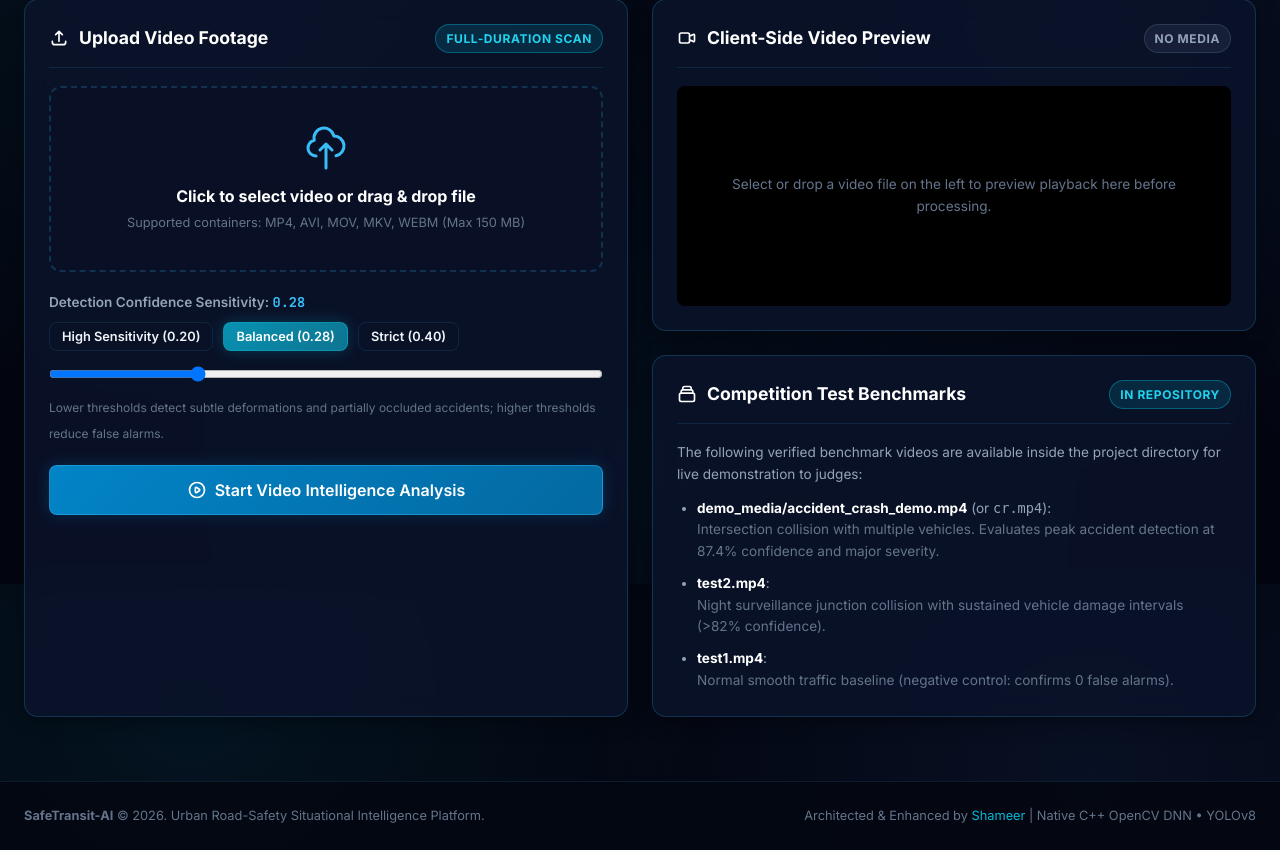
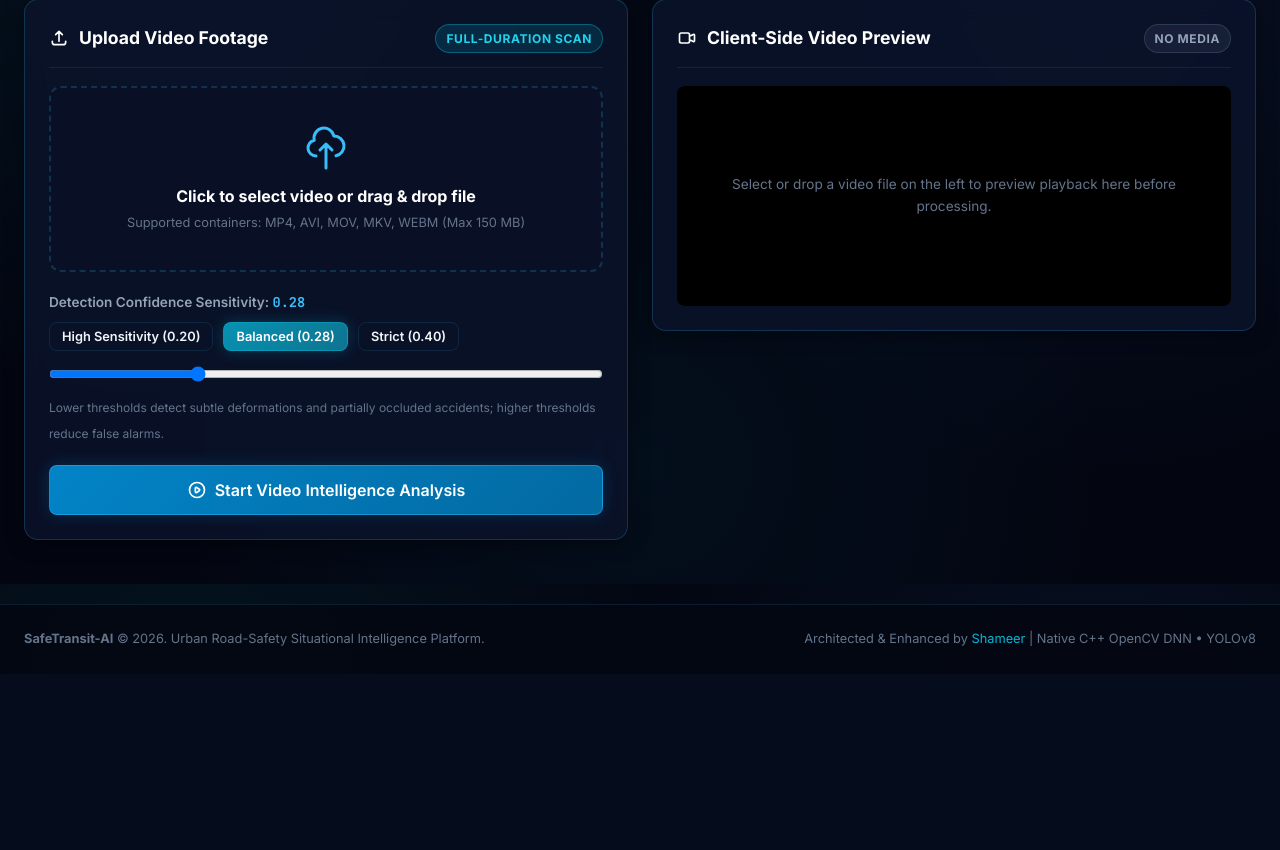
Before and after one commit to Shameer28tm/safetransit-ai, a Flask app: page /upload in a window 1280 px wide. Shown: the part 216-1066 px from the top of the page. After the commit the page ends 862 px from the top, so only its background shows below. Run offline with Flask 3, Linux system fonts and the light colour scheme; the visitor is signed in with stand-in values (Sample User, id 1).

Commit message:
Refine SafeTransit accident response and light operations UI

```diff
--- a/templates/upload.html
+++ b/templates/upload.html
@@ -70,9 +70,9 @@
         <div id="processing-overlay" style="display: none; margin-top: 20px; background: rgba(15, 23, 42, 0.7); border: 1px solid var(--border-highlight); border-radius: 8px; padding: 20px; text-align: center;">
             <div style="font-size: 1.5rem; margin-bottom: 8px;">⏳</div>
             <h4 style="color: var(--accent-electric); margin-bottom: 6px;">Processing Video Across Full Duration...</h4>
-            <p style="font-size: 0.85rem; color: var(--text-secondary); line-height: 1.5;">
-                Executing OpenCV DNN inference, letterboxing, coalescing incident intervals, estimating scene severity, and rendering bounding box evidence.
-            </p>
+            <p id="analysis-stage" style="font-size: 0.85rem; color: var(--text-secondary); line-height: 1.5;">Scanning video frames, tracking collision candidates, building the annotated output and preparing evidence.</p>
+            <div class="progress-track"><div id="analysis-progress-bar" class="progress-fill"></div></div>
+            <div class="progress-meta"><span id="analysis-progress-label">Preparing analysis…</span><span id="analysis-frame-count">0 frames</span></div>
         </div>
     </div>
 
@@ -89,41 +89,13 @@
             </div>
 
             <div style="background: #000000; border-radius: 8px; overflow: hidden; min-height: 220px; display: flex; align-items: center; justify-content: center;">
-                <video id="client-preview-player" controls style="width: 100%; display: none; max-height: 280px;"></video>
+                <video id="client-preview-player" controls playsinline preload="metadata" style="width: 100%; display: none; max-height: 520px; aspect-ratio: 16 / 9; object-fit: contain;"></video>
                 <div id="preview-placeholder" style="color: var(--text-muted); font-size: 0.85rem; text-align: center; padding: 20px;">
                     Select or drop a video file on the left to preview playback here before processing.
                 </div>
             </div>
         </div>
 
-        <!-- Pre-Loaded Benchmark Footage Reference -->
-        <div class="card">
-            <div class="card-header">
-                <h3 class="card-title">
-                    <svg width="20" height="20" fill="none" stroke="currentColor" viewBox="0 0 24 24"><path stroke-linecap="round" stroke-linejoin="round" stroke-width="2" d="M19 11H5m14 0a2 2 0 012 2v6a2 2 0 01-2 2H5a2 2 0 01-2-2v-6a2 2 0 012-2m14 0V9a2 2 0 00-2-2M5 11V9a2 2 0 012-2m0 0V5a2 2 0 012-2h6a2 2 0 012 2v2M7 7h10"/></svg>
-                    Competition Test Benchmarks
-                </h3>
-                <span class="badge badge-cyan">In Repository</span>
-            </div>
-
-            <div style="font-size: 0.85rem; color: var(--text-secondary); line-height: 1.6;">
-                <p style="margin-bottom: 12px;">The following verified benchmark videos are available inside the project directory for live demonstration to judges:</p>
-                <ul style="padding-left: 20px; margin: 0; display:flex; flex-direction:column; gap:10px;">
-                    <li>
-                        <strong style="color:var(--text-pure);">demo_media/accident_crash_demo.mp4</strong> (or <code>cr.mp4</code>):<br>
-                        <span style="color:var(--text-muted);">Intersection collision with multiple vehicles. Evaluates peak accident detection at 87.4% confidence and major severity.</span>
-                    </li>
-                    <li>
-                        <strong style="color:var(--text-pure);">test2.mp4</strong>:<br>
-                        <span style="color:var(--text-muted);">Night surveillance junction collision with sustained vehicle damage intervals (>82% confidence).</span>
-                    </li>
-                    <li>
-                        <strong style="color:var(--text-pure);">test1.mp4</strong>:<br>
-                        <span style="color:var(--text-muted);">Normal smooth traffic baseline (negative control: confirms 0 false alarms).</span>
-                    </li>
-                </ul>
-            </div>
-        </div>
     </div>
 </div>
 {% endblock %}
@@ -138,6 +110,9 @@ const fileSize = document.getElementById('selected-file-size');
 const previewPlayer = document.getElementById('client-preview-player');
 const previewPlaceholder = document.getElementById('preview-placeholder');
 const previewBadge = document.getElementById('preview-badge');
+const analysisForm = document.getElementById('upload-form');
+let activePreviewUrl = null;
+let pollTimer = null;
 
 // Drag and drop event handling
 ['dragenter', 'dragover'].forEach(eventName => {
@@ -174,8 +149,10 @@ function handleFileSelect(input) {
         fileBadge.style.display = 'block';
 
         // Load preview
-        const fileUrl = URL.createObjectURL(file);
-        previewPlayer.src = fileUrl;
+        if (activePreviewUrl) URL.revokeObjectURL(activePreviewUrl);
+        activePreviewUrl = URL.createObjectURL(file);
+        previewPlayer.src = activePreviewUrl;
+        previewPlayer.load();
         previewPlayer.style.display = 'block';
         previewPlaceholder.style.display = 'none';
         previewBadge.innerText = 'Loaded';
@@ -187,7 +164,10 @@ function clearSelectedFile() {
     fileInput.value = '';
     fileBadge.style.display = 'none';
     previewPlayer.pause();
-    previewPlayer.src = '';
+    previewPlayer.removeAttribute('src');
+    previewPlayer.load();
+    if (activePreviewUrl) URL.revokeObjectURL(activePreviewUrl);
+    activePreviewUrl = null;
     previewPlayer.style.display = 'none';
     previewPlaceholder.style.display = 'block';
     previewBadge.innerText = 'No Media';
@@ -203,16 +183,59 @@ function updateThresholdLabel(val) {
     document.getElementById('threshold-val').innerText = parseFloat(val).toFixed(2);
 }
 
-function handleFormSubmit(e) {
+async function handleFormSubmit(e) {
+    e.preventDefault();
     if (!fileInput.files || fileInput.files.length === 0) {
         alert("Please select a video file first.");
-        e.preventDefault();
         return false;
     }
-    document.getElementById('btn-analyze').disabled = true;
-    document.getElementById('btn-analyze').innerHTML = `⏳ Analyzing Video Frames...`;
-    document.getElementById('processing-overlay').style.display = 'block';
-    return true;
+    const button = document.getElementById('btn-analyze');
+    const overlay = document.getElementById('processing-overlay');
+    button.disabled = true;
+    button.textContent = 'Uploading footage…';
+    overlay.style.display = 'block';
+    document.getElementById('analysis-stage').textContent = 'Uploading video securely, then analysis will begin.';
+    const formData = new FormData(analysisForm);
+    try {
+        const response = await fetch('/upload', {
+            method: 'POST',
+            body: formData,
+            headers: { 'X-Requested-With': 'XMLHttpRequest' }
+        });
+        const data = await response.json();
+        if (!response.ok || !data.success) throw new Error(data.error || 'Could not start video analysis.');
+        button.textContent = 'Analysis running…';
+        pollTimer = setInterval(async () => {
+            try {
+                const statusResponse = await fetch('/analysis_status/' + encodeURIComponent(data.task_id), { cache: 'no-store' });
+                const status = await statusResponse.json();
+                document.getElementById('analysis-progress-bar').style.width = (status.progress || 0) + '%';
+                document.getElementById('analysis-progress-label').textContent = (status.progress || 0) + '% complete';
+                document.getElementById('analysis-frame-count').textContent = (status.analyzed_frames || 0) + ' / ' + (status.total_frames || 0) + ' frames';
+                document.getElementById('analysis-stage').textContent = status.stage || 'Analyzing frames…';
+                if (status.state === 'complete') {
+                    clearInterval(pollTimer);
+                    document.getElementById('analysis-progress-bar').style.width = '100%';
+                    document.getElementById('analysis-progress-label').textContent = 'Analysis complete';
+                    window.location.assign(status.report_url);
+                } else if (status.state === 'error') {
+                    clearInterval(pollTimer);
+                    throw new Error(status.error || 'Video analysis failed.');
+                }
+            } catch (err) {
+                if (pollTimer) clearInterval(pollTimer);
+                button.disabled = false;
+                button.textContent = 'Retry Analysis';
+                document.getElementById('analysis-stage').textContent = err.message;
+            }
+        }, 700);
+    } catch (err) {
+        overlay.style.display = 'block';
+        button.disabled = false;
+        button.textContent = 'Start Video Intelligence Analysis';
+        document.getElementById('analysis-stage').textContent = err.message;
+    }
+    return false;
 }
 </script>
 {% endblock %}
```
